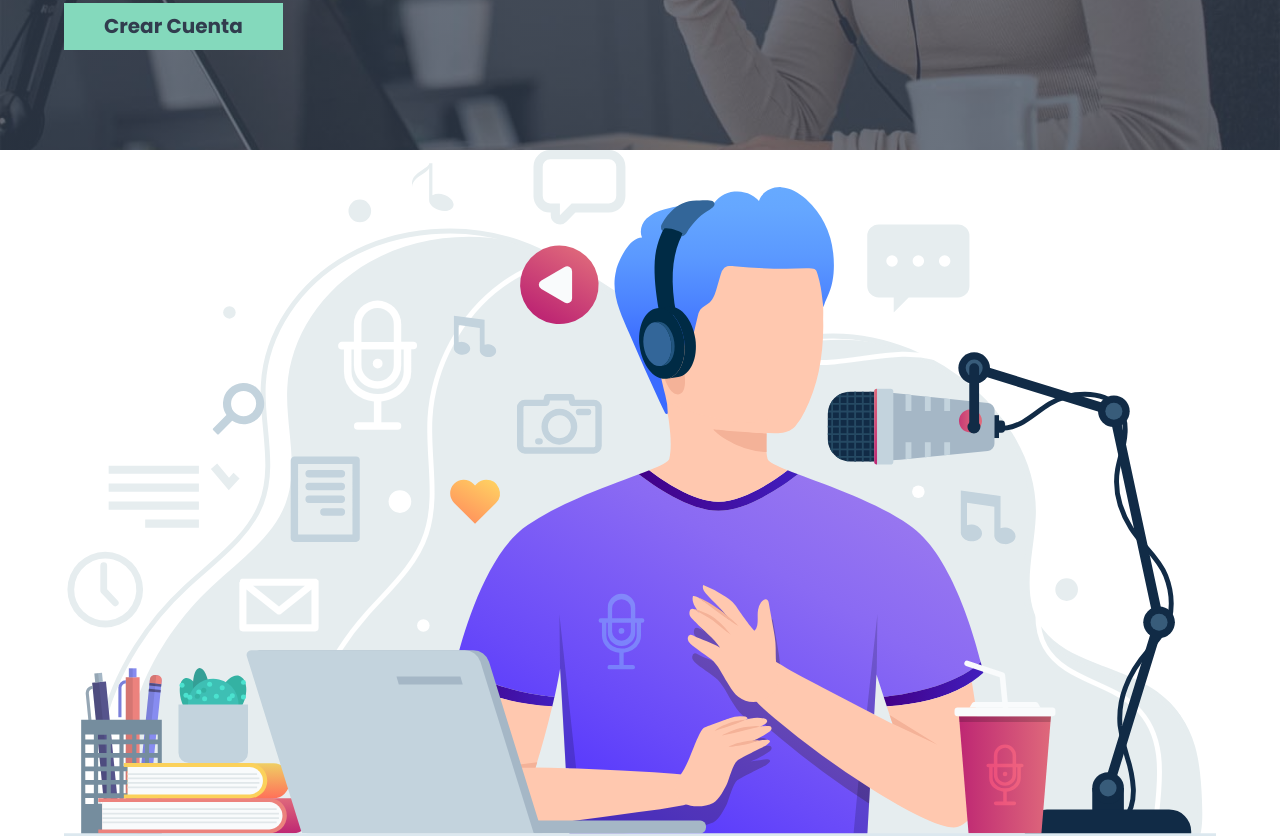
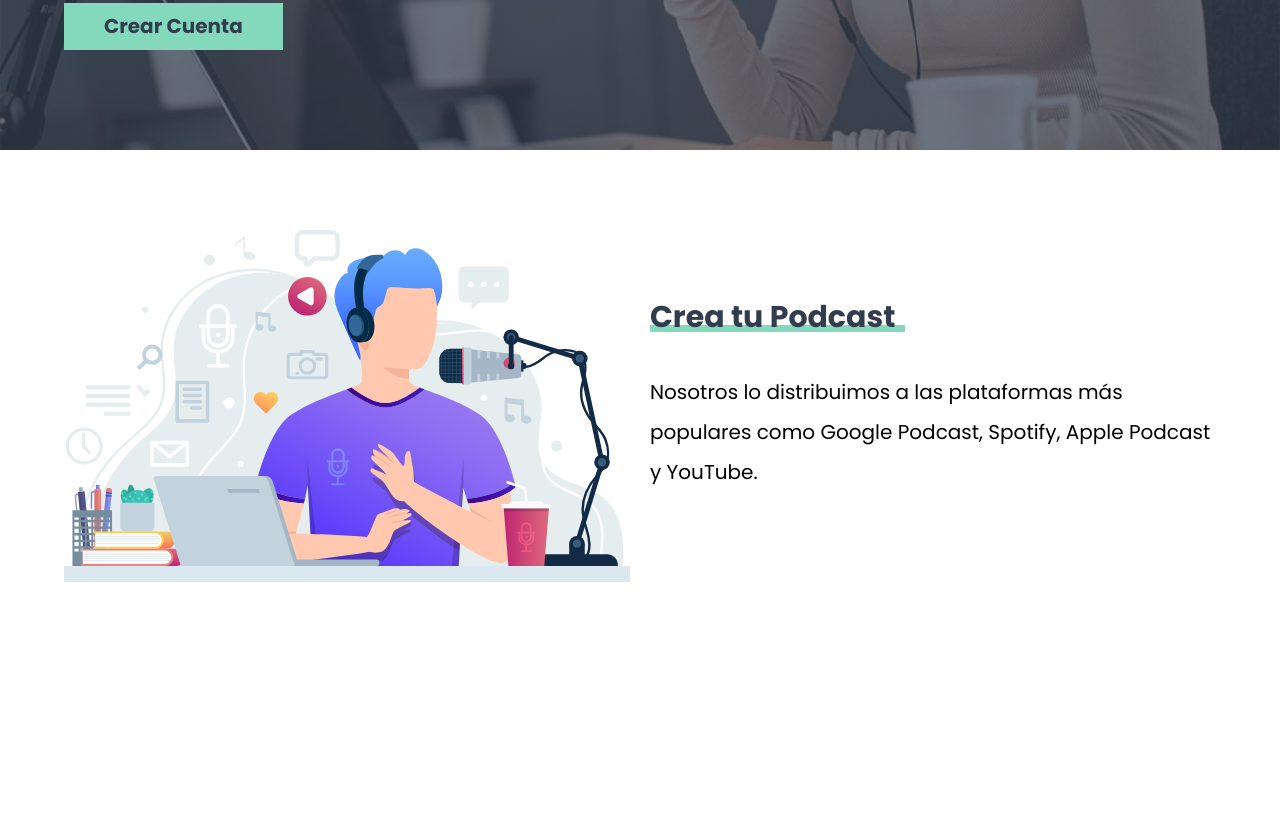
Before and after one commit to Ara-Polanco/podcastApp, a website: page index.html in a window 1280 px wide. Shown: the part 584-1420 px from the top of the page. After the commit the page ends 1246 px from the top, so only its background shows below. Drawn offline with Linux system fonts and the light colour scheme.

Commit message:
Adding: styles to 'seccion'

```diff
--- a/index.html
+++ b/index.html
@@ -27,17 +27,20 @@
         </div>
     </header>
 
-    <section class="seccion contenedor">
-        <div class="seccion__grid">
-            <div class="seccion__imagen">
+    <section class="seccionPodcast contenedor secciones">
+        <div class="seccionPodcast__grid">
+            <div class="seccionPodcast__imagen">
                 <img src="/build/img/imagen_podcast.svg" alt="Imagen podcast">
             </div>
 
-            <div class="seccion__contenido">
+            <div class="seccionPodcast__contenido">
                 <h2>Crea tu Podcast</h2>
                 <p>Nosotros lo distribuimos a las plataformas más populares como Google Podcast, Spotify, Apple Podcast y YouTube.</p>
             </div>
         </div>
     </section>
+
+
+
 </body>
 </html>
--- a/src/scss/base/_globales.scss
+++ b/src/scss/base/_globales.scss
@@ -39,8 +39,23 @@ h1, h2, h3 {
 h1 {
     font-size: 4rem;
 }
+
+h2 {
+    font-size: 3rem;
+    display: inline-block;
+    color: v.$secundario;
+
+    &::after {
+        content: '';
+        display: block;
+        background-color: v.$primario;
+        width: calc(100% + 1rem);
+        height: 7px;
+        margin: -10px 0 0 0;
+    }
+}
 h3 {
-    font-size: 2.8rem;
+    font-size: 2.5rem;
     text-align: center;
     text-transform: uppercase;
 }
@@ -48,3 +63,11 @@ ul {
     padding: 0;
     list-style: none;
 }
+
+.secciones {
+    padding: v.$separacion 0;
+
+    @include m.tablet {
+        padding: 8rem 0;
+    }
+}
--- a/src/scss/ui/_index.scss
+++ b/src/scss/ui/_index.scss
@@ -1,4 +1,5 @@
 @forward 'header';
+@forward 'seccionPodcast';
 
 
 
--- /dev/null
+++ b/src/scss/ui/_seccionPodcast.scss
@@ -0,0 +1,29 @@
+@use 'base/variables' as v;
+@use 'base/mixins' as m;
+
+.seccionPodcast {
+
+
+    &__grid {
+        @include m.tablet {
+            @include m.grid(2, 2rem);
+            align-items: center;
+        }
+    }
+
+    &__imagen {
+        margin-bottom: v.$separacion;
+        @include m.tablet {
+            margin-bottom: 0;
+        }
+    }
+
+    &__contenido {
+        text-align: center;
+        @include m.tablet {
+            text-align: left;
+        }
+    }
+
+
+}
```
Also changed, not shown: build/css/app.css, 1 other file.
